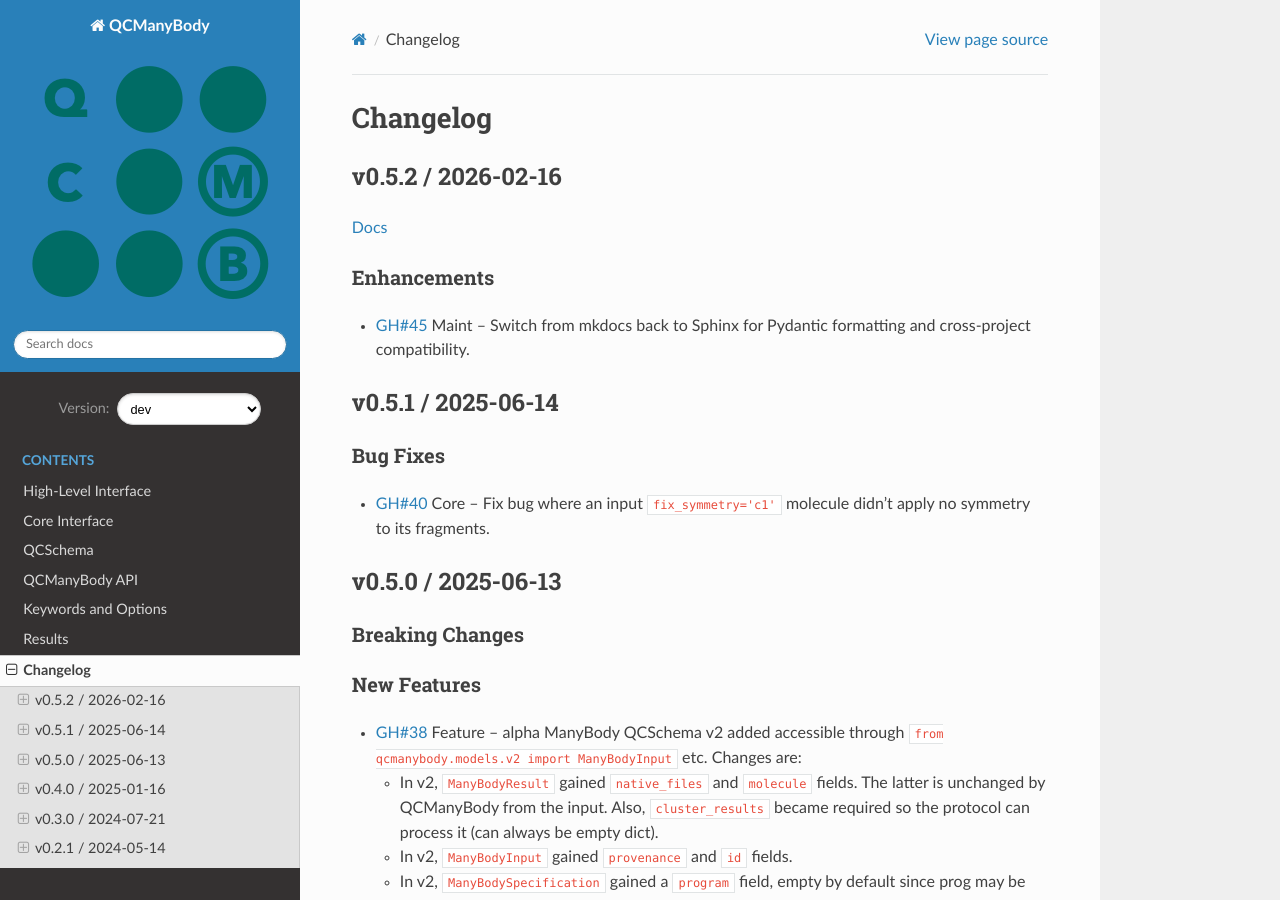
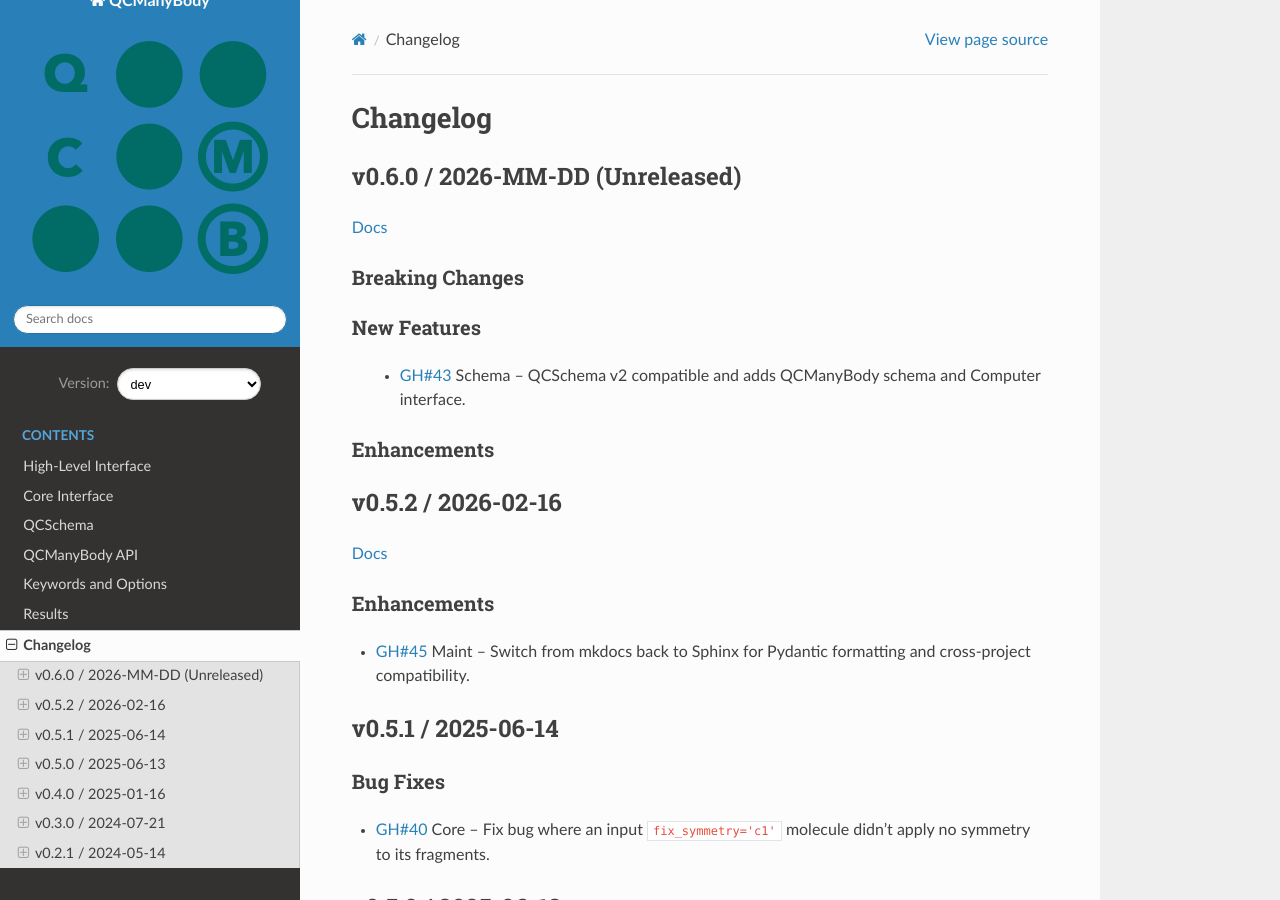
Before and after one commit to MolSSI/QCManyBody, a Sphinx documentation site: the page built from docs/changelog.rst, in a window 1280 px wide and 900 px high. Built offline with Sphinx 7.4.7 and the Read the Docs theme 3.1.0, drawn with Linux system fonts in a browser that asks for light colours; the version number could not be read and is left out.

```diff
--- a/docs/changelog.rst
+++ b/docs/changelog.rst
@@ -1,6 +1,51 @@
 =========
 Changelog
 =========
+
+.. v0.x.0 / 2026-MM-DD (Unreleased)
+.. ===================
+..
+.. `Docs <https://MolSSI/github.io/QCManyBody/v0.x.0/>`_
+..
+.. Breaking Changes
+.. ----------------
+..
+.. New Features
+.. ------------
+..  * :pr:`43` Schema -- QCSchema v2 compatible and adds QCManyBody schema and Computer interface.
+..
+.. Enhancements
+.. ------------
+..
+.. Bug Fixes
+.. ---------
+..
+.. Misc.
+.. -----
+..
+.. MUST (Unmerged)
+.. ---------------
+..
+.. WIP (Unmerged)
+.. --------------
+
+.. _`sec:cl060`:
+
+v0.6.0 / 2026-MM-DD (Unreleased)
+===================
+
+`Docs <https://MolSSI/github.io/QCManyBody/v0.6.0/>`_
+
+Breaking Changes
+----------------
+
+New Features
+------------
+ * :pr:`43` Schema -- QCSchema v2 compatible and adds QCManyBody schema and Computer interface.
+
+Enhancements
+------------
+
 
 .. _`sec:cl052`:
 
```
